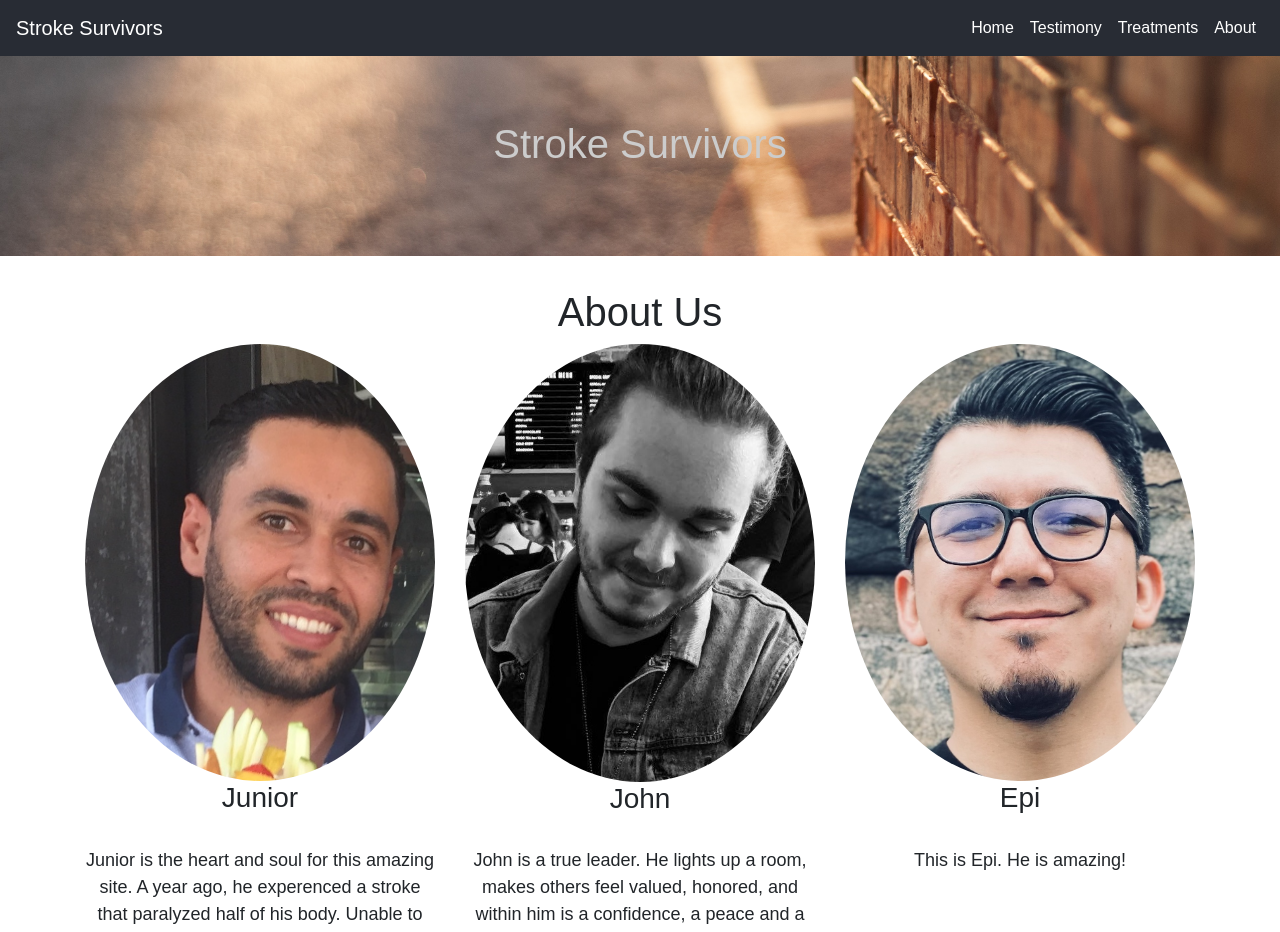
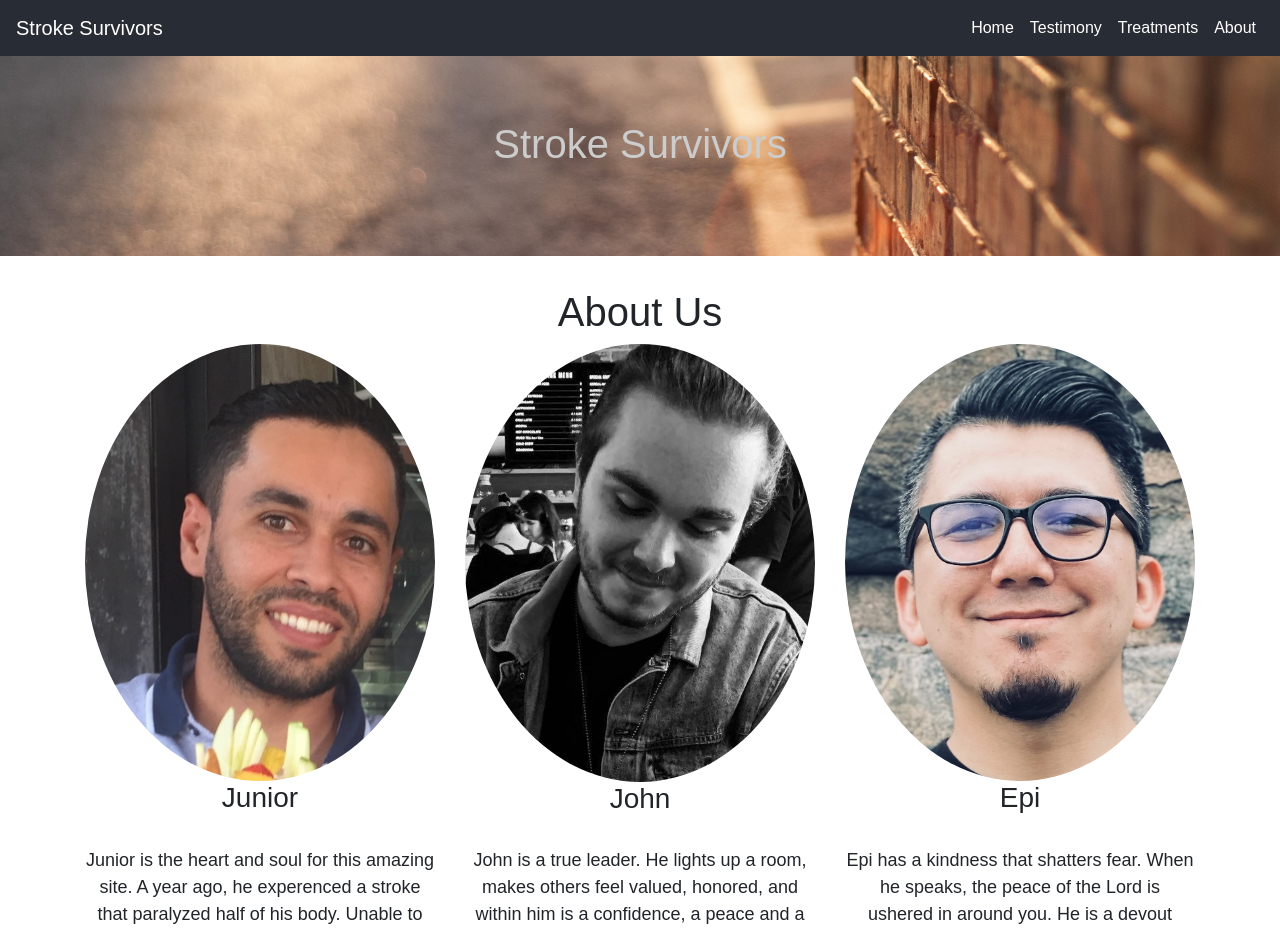
Before and after one commit to bethel-school-of-technology/team-crud-happens-frontend, a React (Create React App) app: page /about in a window 1280 px wide. Shown: the top 932 px of the page. Built offline with nearby package versions, Linux system fonts and the light colour scheme.

Commit message:
finishing touches

```diff
--- a/src/pages/about.js
+++ b/src/pages/about.js
@@ -12,7 +12,7 @@ export const About = () => (
 
         <Row className="show-grid text-center">
             <Col xs={12} sm={4} className="person-wrapper">
-        <Image src= {juniorPictwo} circle className="profile-pic" alt="holder.js/100px250" roundedCircle fluid/>
+                <Image src={juniorPictwo} circle className="profile-pic" alt="holder.js/100px250" roundedCircle fluid />
                 <h3>Junior</h3>
                 <br></br>
                 <p><font size="4">Junior is the heart and soul for this amazing site. A year ago, he experenced a stroke that paralyzed half
@@ -26,7 +26,7 @@ export const About = () => (
             </Col>
 
             <Col xs={12} sm={4} className="person-wrapper">
-        <Image src= {johnPictwo} circle className="profile-pic" alt="holder.js/100px250" roundedCircle fluid/>
+                <Image src={johnPictwo} circle className="profile-pic" alt="holder.js/100px250" roundedCircle fluid />
                 <h3>John</h3>
                 <br></br>
                 <p><font size="4">John is a true leader. He lights up a room, makes others feel valued, honored, and within him is a confidence, a peace and a kindness that others
@@ -39,10 +39,12 @@ export const About = () => (
             </Col>
 
             <Col xs={12} sm={4} className="person-wrapper">
-        <Image src= {epiPictwo} circle className="profile-pic" alt="holder.js/100px250" roundedCircle fluid/>
+                <Image src={epiPictwo} circle className="profile-pic" alt="holder.js/100px250" roundedCircle fluid />
                 <h3>Epi</h3>
                 <br></br>
-        <p><font size="4">This is Epi. He is amazing!</font></p>
+                <p><font size="4">Epi has a kindness that shatters fear. When he speaks, the peace of the Lord is ushered in around you. He is a devout husband and father,
+                    who loves with a capacity as deep as an ocean. He is bafflingly brilliant, always having a witty joke on hand, or the next solution to one of life's greatest mysteries. His smile and gentle spirit makes you feel at home, and he never misses the opportunity to encourage you and tell you how amazing you are.
+                    Epi is truly a friend and son of God, admirable and honorable through and through. </font></p>
             </Col>
         </Row>
 
```
Lines whose indentation alone changed are shown as unchanged.
